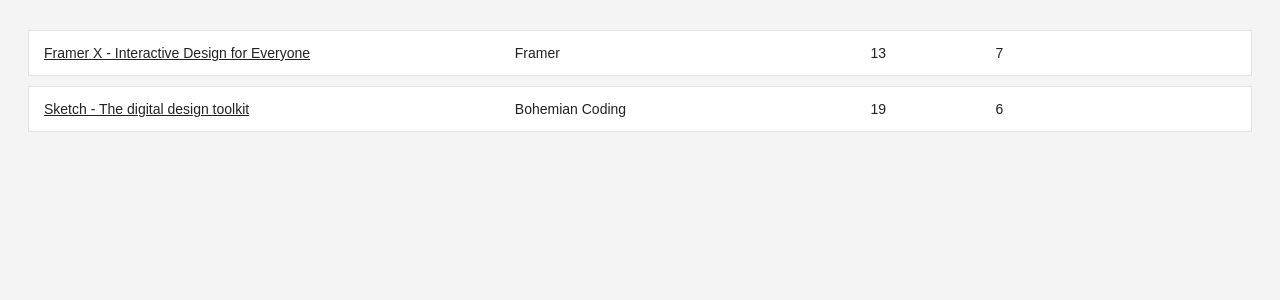
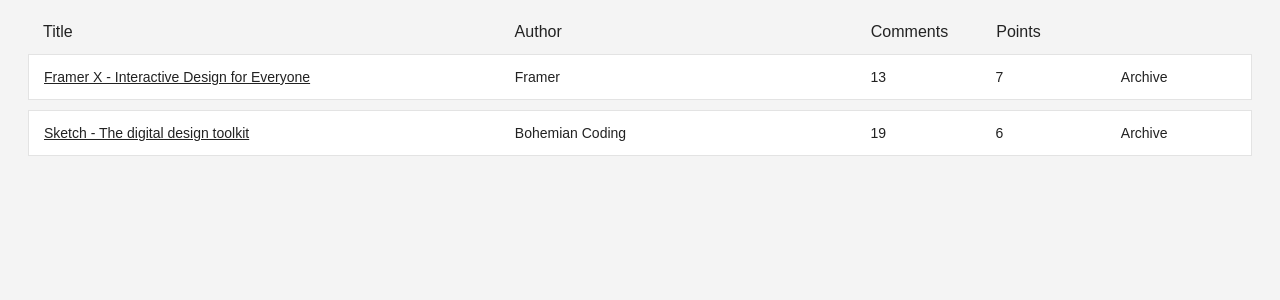
Before and after one commit to doureyd/hackernews, a React (Create React App) app: page / in a window 1280 px wide. Shown: the top 300 px of the page. Built offline with nearby package versions, Linux system fonts and the light colour scheme.

Commit message:
Add Button commponents & Pass down onArchive function

```diff
--- a/src/components/App.js
+++ b/src/components/App.js
@@ -4,9 +4,9 @@
 
 import Stories from './Stories';
 
-const App = ({ stories }) => (
+const App = ({ stories, onArchive }) => (
   <div className="app">
-    <Stories stories={stories} />
+    <Stories stories={stories} onArchive={onArchive} />
   </div>
 );
 
--- /dev/null
+++ b/src/components/Button.js
@@ -0,0 +1,15 @@
+import React from 'react';
+
+const ButtonInline = ({ onClick, type = 'button', children }) => (
+  <Button type={type} className="button-inline" onClick={onClick}>
+    {children}
+  </Button>
+);
+
+const Button = ({ onClick, className, type = 'button', children }) => (
+  <button type={type} className={className} onClick={onClick}>
+    {children}
+  </button>
+);
+
+export { ButtonInline };
--- a/src/components/Stories.js
+++ b/src/components/Stories.js
@@ -24,22 +24,27 @@
   },
 };
 
-const Stories = ({ stories }) => (
+const Stories = ({ stories, onArchive }) => (
   <div className="stories">
     <StoriesHeader columns={COLUMNS} />
     {(stories || []).map(story => (
-      <Story key={story.objectId} story={story} columns={COLUMNS} />
+      <Story
+        key={story.objectID}
+        story={story}
+        columns={COLUMNS}
+        onArchive={onArchive}
+      />
     ))}
   </div>
 );
 
 const StoriesHeader = ({ columns }) => (
   <div className="stories-header">
-    {Object.keys(columns).map(key => {
+    {Object.keys(columns).map(key => (
       <span key={key} style={{ width: columns[key].width }}>
         {columns[key].label}
-      </span>;
-    })}
+      </span>
+    ))}
   </div>
 );
 
--- a/src/components/Story.js
+++ b/src/components/Story.js
@@ -2,8 +2,10 @@
 
 import './Story.css';
 
-const Story = ({ story, columns }) => {
-  const { title, url, author, num_comments, points } = story;
+import { ButtonInline } from './Button';
+
+const Story = ({ story, columns, onArchive }) => {
+  const { title, url, author, num_comments, points, objectID } = story;
   return (
     <div className="story">
       <span style={{ width: columns.title.width }}>
@@ -12,7 +14,9 @@
       <span style={{ width: columns.author.width }}>{author}</span>
       <span style={{ width: columns.comments.width }}>{num_comments}</span>
       <span style={{ width: columns.points.width }}>{points} </span>
-      <span style={{ width: columns.archive.width }} />
+      <span style={{ width: columns.archive.width }}>
+        <ButtonInline onClick={() => onArchive(objectID)}>Archive</ButtonInline>
+      </span>
     </div>
   );
 };
--- a/src/index.js
+++ b/src/index.js
@@ -23,5 +23,13 @@
   },
 ];
 
-ReactDOM.render(<App stories={stories} />, document.getElementById('root'));
+ReactDOM.render(
+  <App
+    stories={stories}
+    onArchive={objectID => {
+      console.log(objectID);
+    }}
+  />,
+  document.getElementById('root')
+);
 registerServiceWorker();
```
